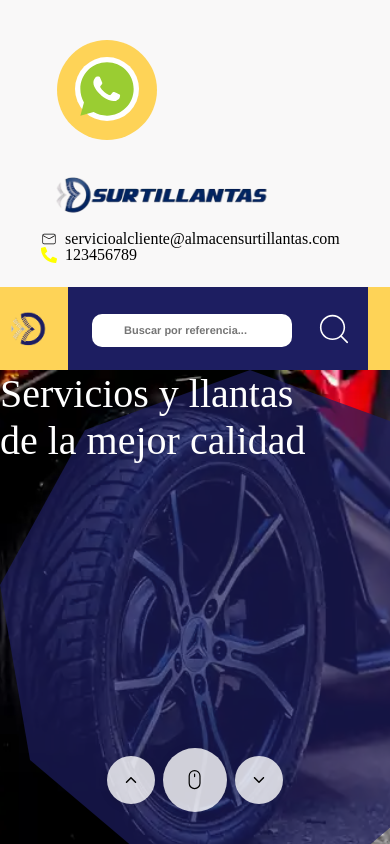
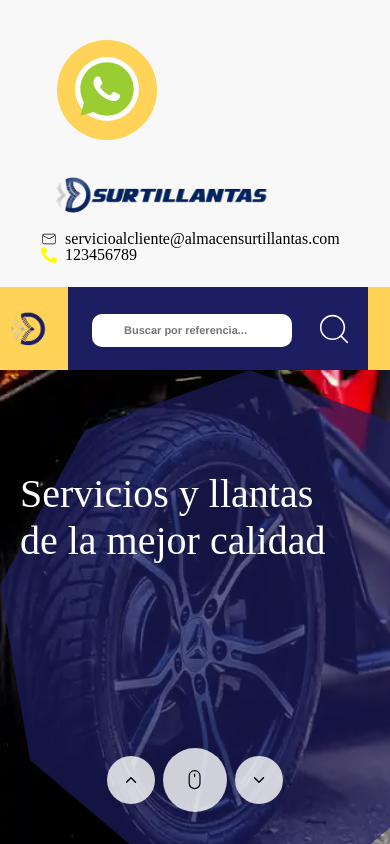
Before and after one commit to omaryesithvilladiegoc/surtillantas, a Next.js app: page / in a window 390 px wide. Built offline with nearby package versions, Linux system fonts and the light colour scheme.

Commit message:
update top and left values

```diff
--- a/src/components/layout/MainWraper/styles/styles.module.css
+++ b/src/components/layout/MainWraper/styles/styles.module.css
@@ -18,9 +18,9 @@
 .textInitial {
     position: absolute;
     z-index: 10000;
-    top: 130;
+    top: 130px;
     color: #FFF;
-    left: 50;
+    left: 50px;
     width: 35rem;
     font-family: JejuGothic;
     font-size: 64px;
@@ -32,8 +32,8 @@
 @media (max-width: 1000px) {
     .textInitial {
         font-size: 40px;
-        top: 100;
-        left: 20;
+        top: 100px;
+        left: 20px;
         width: 20rem;
     }
 
```
